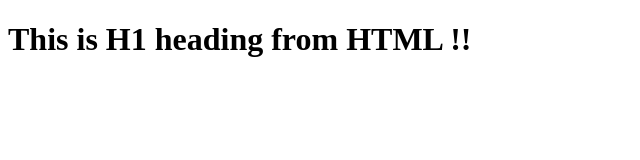
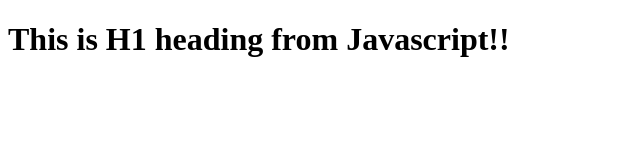
Before and after one commit to AvinashSharma1/react-basics, a plain HTML site: page index.html in a window 1280 px wide. Shown: the whole page, without its empty margins (0-640 px from the left). Drawn offline with Linux system fonts and the light colour scheme.

Commit message:
Basics Html H1 heading add from Javascript

```diff
--- a/index.html
+++ b/index.html
@@ -6,8 +6,13 @@
     <title>React Basics</title>
 </head>
 <body>
-    <div id="root">
-        <h1>This is H1 heading from HTML !!</h1>
-    </div>
+    <div id="root"></div>
+
+    <script>
+        const heading = document.createElement("h1");
+        heading.innerHTML= "This is H1 heading from Javascript!!";
+        const root = document.getElementById("root");
+        root.appendChild(heading);
+    </script>
 </body>
 </html>
```
